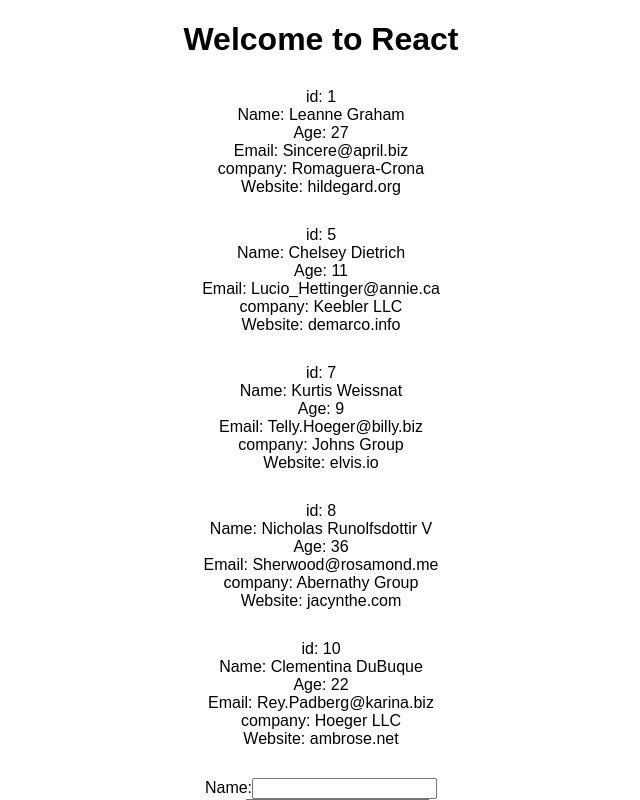
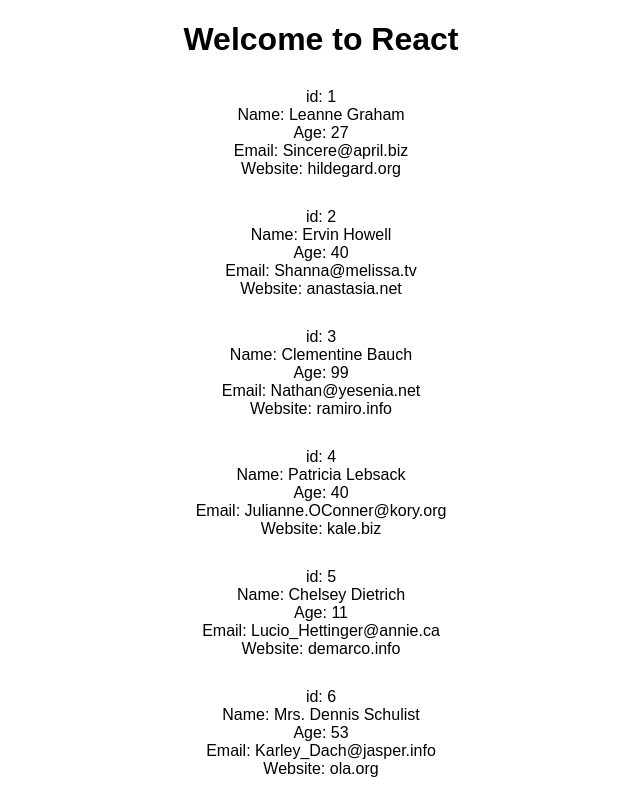
Before and after one commit to zaknichols1993/create-react-app-docs, a React (Create React App) app: page / in a window 1280 px wide. Shown: the top 800 px of the page, without its empty margins (319-959 px from the left). Built offline with nearby package versions, Linux system fonts and the light colour scheme.

Commit message:
passing functions as props

```diff
--- a/src/AddUser.js
+++ b/src/AddUser.js
@@ -14,7 +14,7 @@ class AddUser extends Component {
     }
     handleSubmit = (e) => {
         e.preventDefault();
-        console.log(this.state)
+        this.props.addUser(this.state);
     }
     render() {
         return(
--- a/src/App.js
+++ b/src/App.js
@@ -249,7 +249,11 @@ class App extends Component {
   }
 
   addUser = (user) => {
-
+    user.id = Math.random();
+    let users = [...this.state.users, user];
+    this.setState({
+      users: users
+    });
   }
 
   render() {
--- a/src/Users.js
+++ b/src/Users.js
@@ -7,14 +7,13 @@ import React from 'react';
 
 const Users = ({ users }) => {
   const userList = users.map(user => {
-    if (user.age < 40) {
+    if (user.age) {
       return (
         <div className="user" key={user.id}>
           <div> id: {user.id} </div>
           <div> Name: {user.name} </div>
           <div> Age: {user.age} </div>
           <div> Email: {user.email} </div>
-          <div> company: {user.company.name} </div>
           <div> Website: {user.website} </div>
         </div>
       )
```
